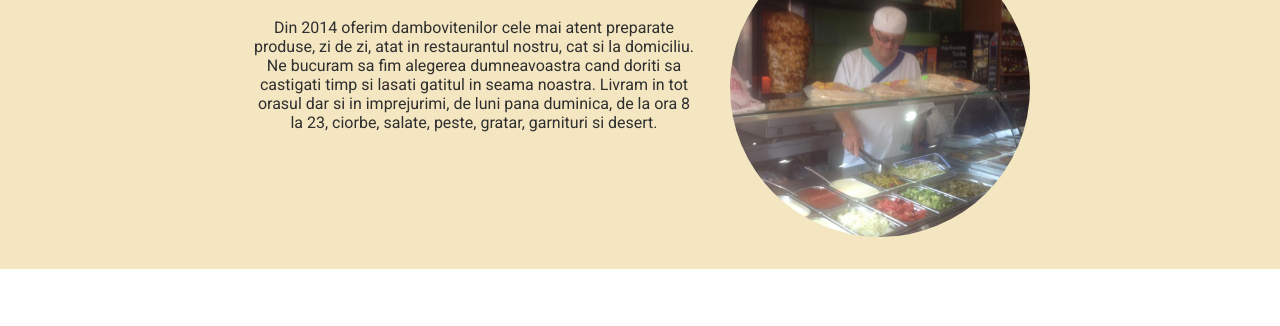
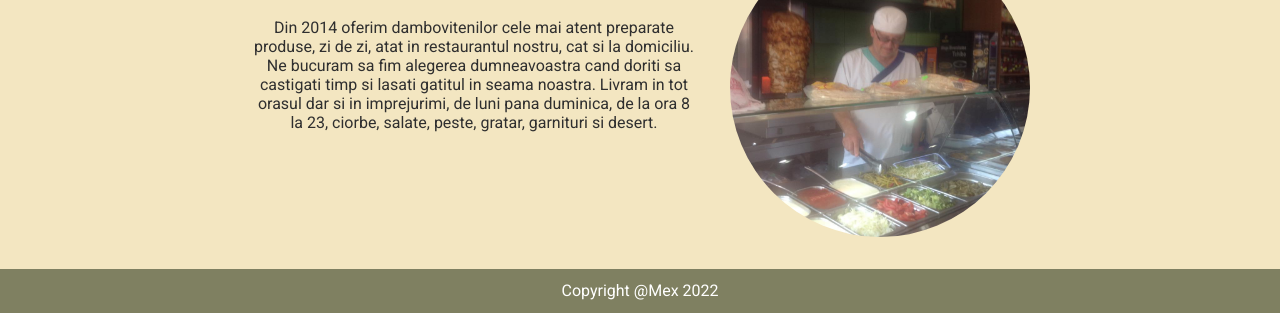
Before and after one commit to Mex777/restaurantPage, a website built with webpack: page dist/index.html in a window 1280 px wide. Both pictures are taken after a click on the button "Acasa". Shown: the part 474-800 px from the top of the page. Built offline with nearby package versions, Linux system fonts and the light colour scheme.

Commit message:
added the copyright

```diff
--- /dev/null
+++ b/src/footer.js
@@ -0,0 +1,5 @@
+const footer = document.createElement('div');
+footer.className = 'footer';
+footer.textContent = 'Copyright @Mex 2022';
+
+export default footer;
--- a/src/index.js
+++ b/src/index.js
@@ -2,6 +2,7 @@ import './style.css';
 import navbar from './nav.js';
 import home from './pages/home.js';
 import menu from './pages/menu.js';
+import footer from './footer.js';
 
 const title = (content) => {
   const div = document.createElement('div');
@@ -19,19 +20,27 @@ const top = () => {
   const container = document.createElement('div');
   container.className = 'container';
 
-  const nav = navbar(content);
+  const nav = navbar();
   nav.addBtn(home);
   nav.addBtn(menu);
-  // nav.addBtn('Contact', '0765782911');
 
   container.appendChild(nav.element());
   container.appendChild(title('Nea Ion Restaurant'));
   return container;
 };
 
-const content = home;
+const mid = () => {
+  const div = document.createElement('div');
+  div.id = 'content';
+
+  const content = home;
+  div.appendChild(content.element());
+
+  return div;
+};
 
 document.body.appendChild(top());
-document.body.appendChild(content.element());
+document.body.appendChild(mid());
+document.body.appendChild(footer);
 
 export default content;
--- a/src/nav.js
+++ b/src/nav.js
@@ -1,4 +1,4 @@
-const nav = (content) => {
+const nav = () => {
   const div = document.createElement('div');
   div.className = 'nav';
 
@@ -12,8 +12,9 @@ const nav = (content) => {
     btns.appendChild(btn);
 
     btn.addEventListener('click', () => {
-      document.body.removeChild(document.body.lastElementChild);
-      document.body.appendChild(page.element());
+      const content = document.getElementById('content');
+      content.removeChild(content.lastChild);
+      content.appendChild(page.element());
     });
   };
 
--- a/src/pageTempl.js
+++ b/src/pageTempl.js
@@ -1,6 +1,7 @@
 const page = (name, description) => {
   const div = document.createElement('div');
   div.className = 'content';
+  div.id = 'content';
 
   const text = document.createElement('div');
   text.className = 'textContent';
--- a/src/style.css
+++ b/src/style.css
@@ -94,3 +94,11 @@ img {
 .home-pic img {
   border-radius: 100%;
 }
+
+.footer {
+  background-color: #7f8061;
+  padding: 0.8rem;
+  color: white;
+  text-align: center;
+  margin: 0;
+}
```
Also changed, not shown: dist/index.bundle.js, dist/nav.bundle.js.
